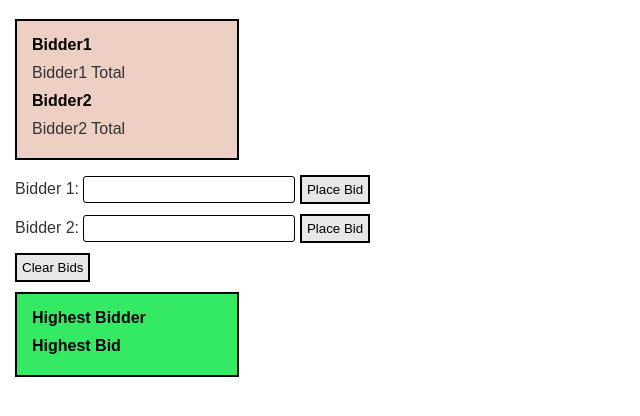
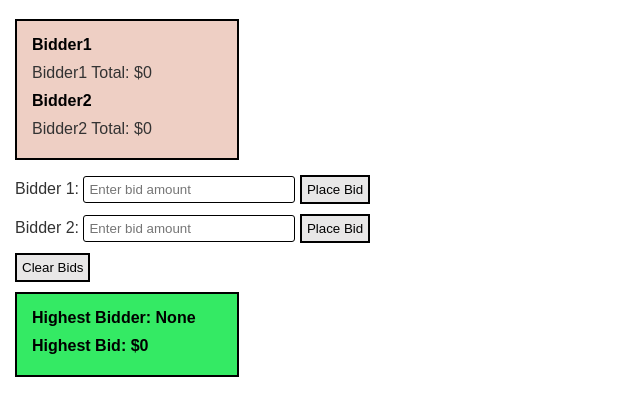
Before and after one commit to leodsaban10/Biddingapp-with-Local-Storage, a plain HTML site: page index.html in a window 1280 px wide. Shown: the part 76-492 px from the top of the page, without its empty margins (0-640 px from the left). Drawn offline with Linux system fonts and the light colour scheme.

Commit message:
added idsto the html file to work with .js

```diff
--- a/index.html
+++ b/index.html
@@ -10,28 +10,29 @@
     <h1>Bid App</h1>
     <div class="bidders-box">
         <div class="bidders-text">Bidder1</div>
-        <div>Bidder1 Total</div>
+        <div id="bidder1-total">Bidder1 Total: $0</div>
         <div class="bidders-text">Bidder2</div>
-        <div>Bidder2 Total</div>
+        <div id="bidder2-total">Bidder2 Total: $0</div>
     </div>
     <div>
         <span>Bidder 1:
-        <input type="number" />
-        <button>Place Bid</button>
+        <input type="number" id="bidder1-input" placeholder="Enter bid amount" />
+        <button id="bidder1-btn">Place Bid</button>
         </span>
     </div>
     <div>
         <span>Bidder 2:
-        <input type="number" />
-        <button>Place Bid</button>
+        <input type="number" id="bidder2-input" placeholder="Enter bid amount" />
+        <button id="bidder2-btn">Place Bid</button>
         </span>
     </div>
     <div>
-    <button>Clear Bids</button>
+    <button id="clear-bids-btn">Clear Bids</button>
     </div>
     <div class="highest-bidder-box">
-        <div class="bidders-text">Highest Bidder</div>
-        <div class="bidders-text">Highest Bid</div>
+        <div class="bidders-text">Highest Bidder: <span id="highest-bidder">None</span></div>
+        <div class="bidders-text">Highest Bid: <span id="highest-bid">$0</span></div>
     </div>
+    <script src="bidder.js"></script>
 </body>
 </html>
```
